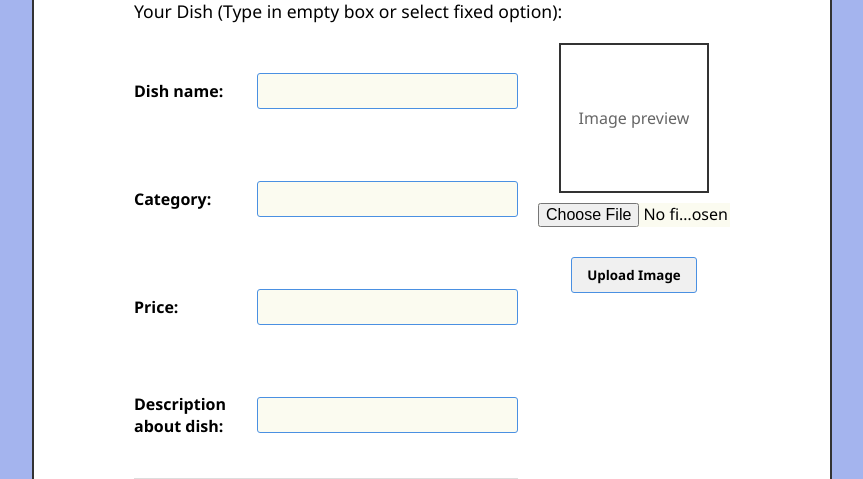
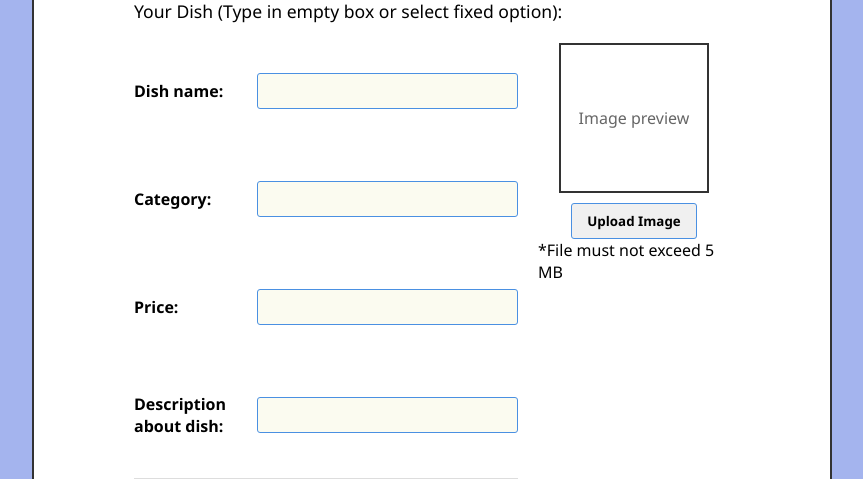
Before and after one commit to jksky78/DishScope-Group06, a Flask app: page /add_dish in a window 1280 px wide. Shown: the part 136-615 px from the top of the page, without its empty margins (208-1071 px from the left). Run offline with Flask 3, Linux system fonts and the light colour scheme.

Commit message:
Display image uploaded at dishpage

```diff
--- a/main.py
+++ b/main.py
@@ -1,6 +1,7 @@
 from flask import Flask, render_template, request, redirect, url_for, session , flash, jsonify
 from itsdangerous import URLSafeSerializer
 from werkzeug.security import check_password_hash, generate_password_hash
+from werkzeug.exceptions import RequestEntityTooLarge
 from werkzeug.utils import secure_filename
 import os
 import uuid
@@ -11,6 +12,7 @@ app = Flask(__name__)
 app.secret_key = "DishScope-000"
 UPLOAD_FOLDER = 'static/img'
 app.config['UPLOAD_FOLDER'] = UPLOAD_FOLDER
+app.config['MAX_CONTENT_LENGTH'] = 5 * 1024 * 1024
 
 @app.get("/")
 def home ():
@@ -207,14 +209,6 @@ def upload():
     file = request.files['file']
     if file:
         filename = secure_filename(file.filename)
-        unique_filename = f"{uuid.uuid4()}_{filename}"
-        filepath = os.path.join(app.config['UPLOAD_FOLDER'], unique_filename)
-        file.save(filepath)
-        db_path = f"/{filepath}"
-        conn = sqlite3.connect('dish_database.db')
-        conn.execute("INSERT INTO dishes (image_filename) VALUES (?)", (db_path,))
-        conn.commit()
-
         return jsonify({
             'message': 'Image uploaded successfully!',
             'filename': filename
@@ -226,6 +220,11 @@ def upload():
 def create_dish():
   if request.method == "POST":
     conn = sqlite3.connect("dish_database.db")
+    file = request.files['file']
+    filename = secure_filename(file.filename)
+    unique_filename = f"{uuid.uuid4()}_{filename}"
+    filepath = os.path.join(app.config['UPLOAD_FOLDER'], unique_filename)
+    file.save(filepath)
     cursor = conn.cursor()
     cursor.execute("""
             CREATE TABLE IF NOT EXISTS dishes (
@@ -255,14 +254,17 @@ def create_dish():
     allergens = request.form.get("allergens")
     availability = request.form.get("availability")
 
+
     # Handle image filename if uploaded
     image_filename = ""
     if "image" in request.files:
         file = request.files["image"]
         if file.filename != "":
             image_filename = file.filename
-    cursor.execute(input_insert_dish, (name, category, price, description, calories, ingredients, vegetarian, spicy_level, allergens, availability, image_filename))
+    cursor.execute(input_insert_dish, (name, category, price, description, calories, ingredients, vegetarian, spicy_level, allergens, availability, unique_filename))
+    print(unique_filename)
     conn.commit()
+    conn.close()
     conn = sqlite3.connect("dish_database.db")
     conn.row_factory = (
       sqlite3.Row
@@ -276,6 +278,7 @@ def create_dish():
   # Close the connection
     conn.close()
     return render_template("dishpage.html", dishes=dishes)
+
 
 def get_dish_from_db():
   # Connect to SQLite database
@@ -312,8 +315,15 @@ def dish_view():
         return redirect(url_for('home', error="You do not have access to this page, please log in"))
 
     if dishes:
-        print(dishes[0])
+        print(dishes[0]['image_filename'])
         return render_template("dishpage.html", dishes=dishes)
+    conn.commit()
+    conn.close()
+
+@app.errorhandler(413)
+def too_large(e):
+    # Flash a friendly message (requires a secret_key set on your app)
+    return render_template('dish-registration.html', error="The uploaded image is too large! Please choose an image under 5MB."), 413
 
 if __name__ == "__main__":
     app.run(debug=True)
--- a/static/javascript/index.js
+++ b/static/javascript/index.js
@@ -260,22 +260,3 @@ function clearPreview() {
     document.getElementById('preview').style.display = 'none';
     document.getElementById('preview-text').style.display = 'block';
         }
-
-
-async function processAndUpload() {
-    const fileInput = document.getElementById('imageInput');
-    if (!fileInput.files[0]) return alert("Please select an image first!");
-
-    // Package the file into FormData
-    const formData = new FormData();
-    formData.append('file', fileInput.files[0]);
-
-    const response = await fetch('/upload-image', {
-            method: 'POST',
-            body: formData
-        });
-
-        const data = await response.json();
-        alert(data.message); // Shows success message from Python
-
-    }
--- a/templates/dish-registration.html
+++ b/templates/dish-registration.html
@@ -21,6 +21,11 @@
 <body>
 
     <div class="form-container">
+        {% if error %}
+            <div class="alert alert-danger" style="color: red; background: #ffe6e6; padding: 10px; margin-bottom: 15px; border-radius: 5px;">
+                {{ error }}
+            </div>
+        {% endif %}
         <h2>Add new dish</h2>
         <p class="instruction">Your Dish (Type in empty box or select fixed option):</p>
 
@@ -38,7 +43,7 @@
 
                     <div class="form-group">
                         <label>Category:</label>
-                        <input type="text" name="category">
+                        <input type="text" name="category" required>
                     </div>
 
                     <div class="form-group">
@@ -100,8 +105,9 @@
                             <img id="preview" src="" alt="Image preview" style="display:none; max-width:100%; max-height:100%;">
                             <span id="preview-text">Image preview</span>
                         </div>
-                        <input type="file" name="image" id="imageInput" accept="image/*"  onchange="previewImage(event)">
-                        <button type="button"  class="upload-btn" onclick="processAndUpload()">Upload Image</button>
+                        <input type="file" name="file" id="imageInput" required accept="image/*" style="display: none;"  onchange="previewImage(event)">
+                        <button type="button"  class="upload-btn" onclick="document.getElementById('imageInput').click()">Upload Image</button>
+                        <p>*File must not exceed 5 MB</p>
 
 
 
--- a/templates/dishpage.html
+++ b/templates/dishpage.html
@@ -77,9 +77,9 @@
             <div class="dish-card" data-rating="{{ dish['rating'] }}" data-price="{{ dish['price'] }}" >
                 <!-- Dish Picture Preview -->
                 <div class="dish-picture">
-                    {% if image_filename %}
+                    {% if dish["image_filename"] %}
                         <!-- Flask automatically serves files out of the 'static' folder using this path -->
-                    <img src="{{ image_filename }}" alt="Uploaded Profile Picture" width="300" style="border-radius: 8px;">
+                    <img src="{{ url_for('static', filename='img/' + dish['image_filename']) }}" alt="Uploaded Profile Picture" width="300" style="border-radius: 8px;">
                     {% else %}
                         <p>No profile picture available.</p>
                     {% endif %}
```
